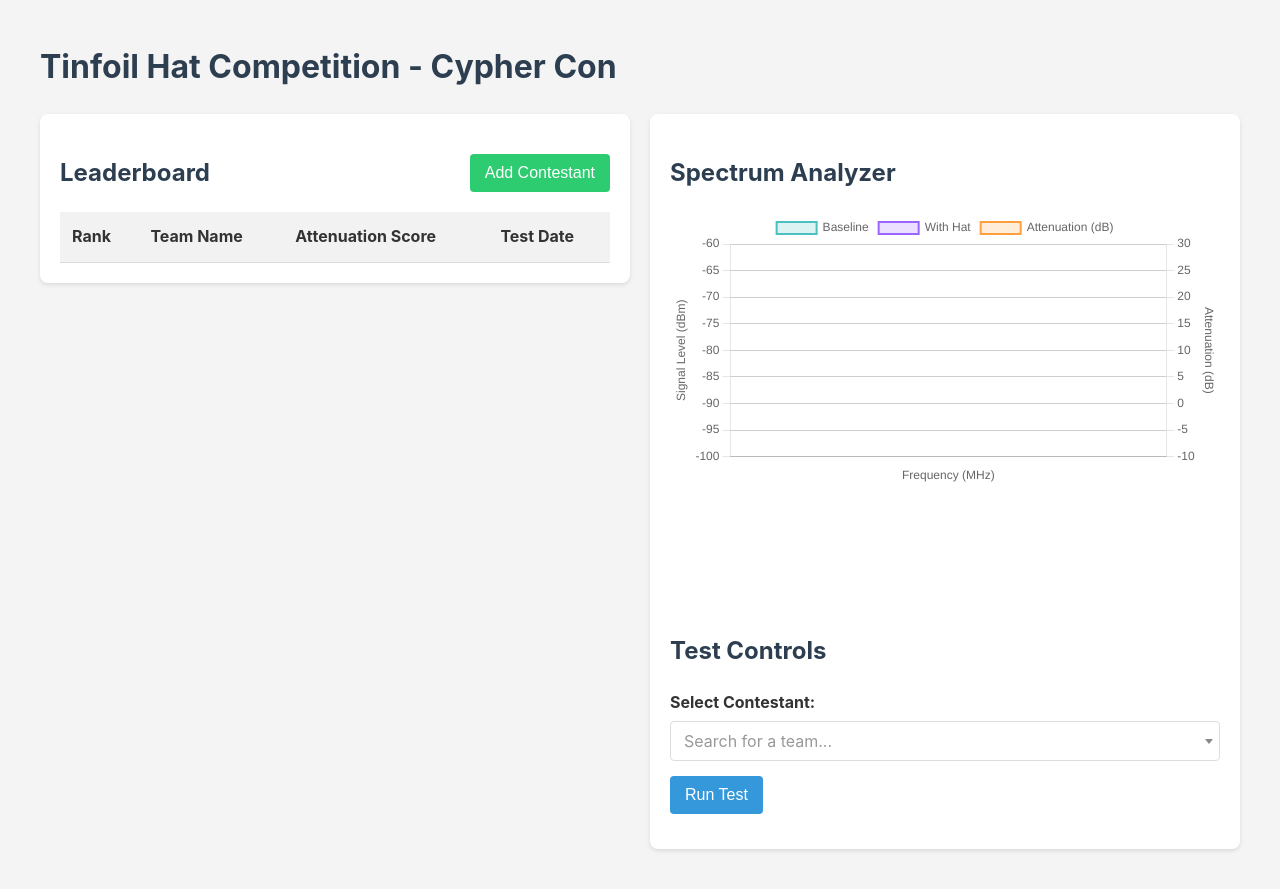
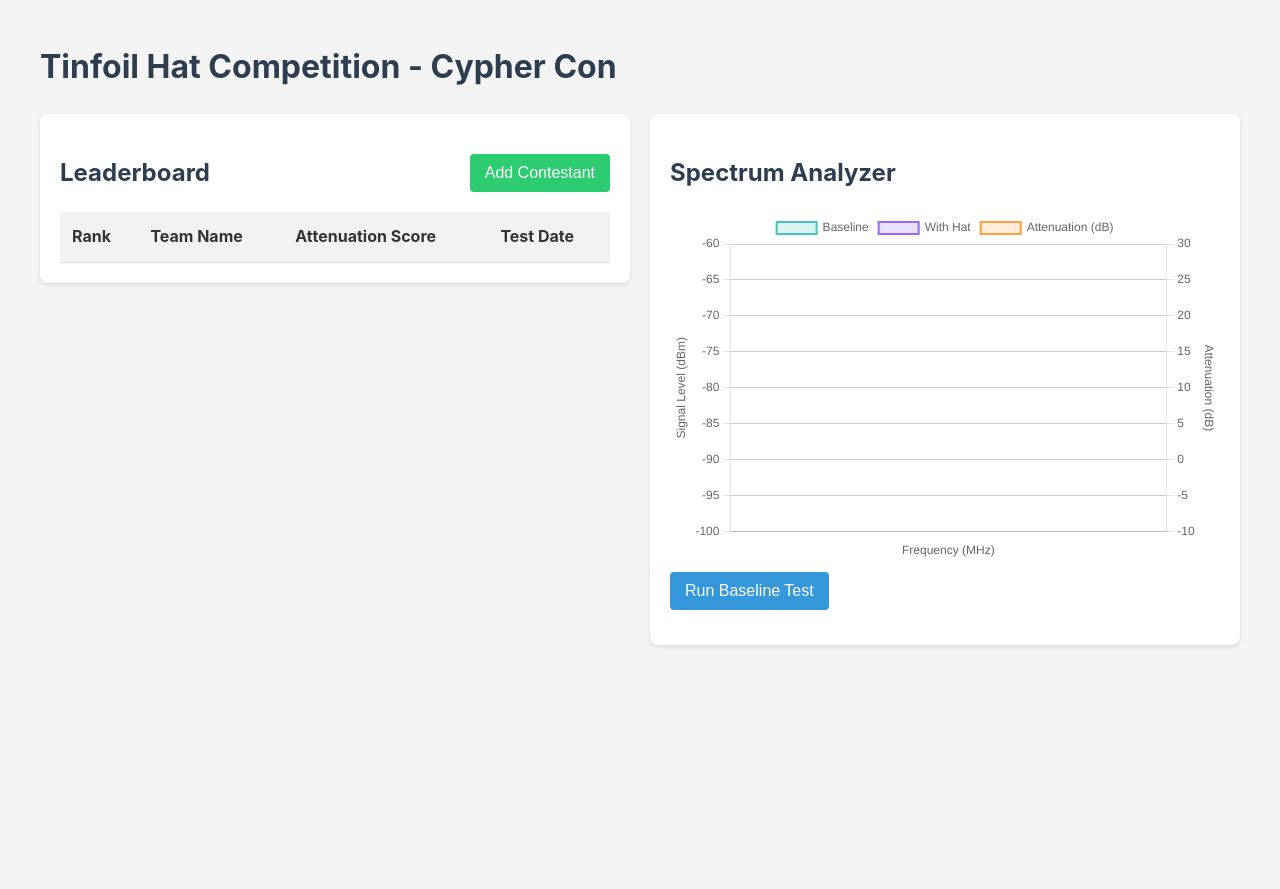
Before and after one commit to amne51ac/tinfoilhat, a Flask app: page / in a window 1280 px wide. After the commit the page ends 647 px from the top, so only its background shows below. Run offline with Flask 2, Linux system fonts and the light colour scheme; tables that the repository leaves empty hold one stand-in row (values such as "Sample post"); lists and menus that the app fills with data are empty; parts of the project's set-up code (start-up, migrations or seed data) failed here and were passed over; some libraries are stand-ins or nearby versions.

Commit message:
fix chart container padding

```diff
--- a/tinfoilhat/templates/index.html
+++ b/tinfoilhat/templates/index.html
@@ -99,8 +99,9 @@
 
         .chart-container {
             position: relative;
-            height: 400px;
+            height: 350px;
             width: 100%;
+            margin-bottom: 10px;
         }
 
         .message {
@@ -262,19 +263,8 @@
                     </div>
                     <p id="current-freq-text">Measuring at: <span id="current-frequency">0</span> MHz</p>
                 </div>
-                <h2>Test Controls</h2>
-                <div class="form-group">
-                    <label for="contestant_id">Select Contestant:</label>
-                    <select id="contestant_id" name="contestant_id">
-                        <option value="">-- Search or select a team --</option>
-                        {% for contestant in contestants %}
-                            <option value="{{ contestant.id }}">{{ contestant.name }}</option>
-                        {% endfor %}
-                    </select>
-                </div>
-
-                <div class="form-group">
-                    <button id="test-button" onclick="runCompleteTest()">Run Test</button>
+                <div class="form-group" style="margin-top: 5px;">
+                    <button id="test-button" onclick="runCompleteTest()">Run Baseline Test</button>
                     <button id="stop-button" class="button-stop" onclick="stopMeasurement()" style="background-color: #e74c3c; display: none;">Stop Measurement</button>
                 </div>
 
@@ -327,11 +317,12 @@
             // Update chart labels
             updateChartLabels();
 
-            // Initialize searchable dropdown for contestant selection
-            $('#contestant_id').select2({
+            // Initialize modal contestant selection dropdown
+            $('#modal-contestant-id').select2({
                 placeholder: "Search for a team...",
                 allowClear: true,
                 width: '100%',
+                dropdownParent: $('#continue-modal'),
                 language: {
                     searching: function() {
                         return 'Searching...';
@@ -339,12 +330,6 @@
                     noResults: function() {
                         return 'No teams found';
                     }
-                },
-                templateResult: function(data) {
-                    if (data.loading) {
-                        return 'Searching...';
-                    }
-                    return data.text;
                 }
             });
 
@@ -359,25 +344,50 @@
             });
 
             // Modal functionality
-            const modal = document.getElementById('registration-modal');
-            const openModalBtn = document.getElementById('open-registration-modal');
-            const closeModalBtn = document.querySelector('.close-modal');
+            const registrationModal = document.getElementById('registration-modal');
+            const openRegistrationModalBtn = document.getElementById('open-registration-modal');
+            const closeRegistrationModalBtn = registrationModal.querySelector('.close-modal');
 
             // Open the modal when the button is clicked
-            openModalBtn.addEventListener('click', function() {
-                modal.style.display = 'block';
+            openRegistrationModalBtn.addEventListener('click', function() {
+                registrationModal.style.display = 'block';
             });
 
             // Close the modal when the close button is clicked
-            closeModalBtn.addEventListener('click', function() {
-                modal.style.display = 'none';
+            closeRegistrationModalBtn.addEventListener('click', function() {
+                registrationModal.style.display = 'none';
             });
 
             // Close the modal when clicking outside of it
             window.addEventListener('click', function(event) {
-                if (event.target === modal) {
-                    modal.style.display = 'none';
+                if (event.target === registrationModal) {
+                    registrationModal.style.display = 'none';
                 }
+            });
+
+            // Set up continue modal functionality
+            const continueModal = document.getElementById('continue-modal');
+            const closeContinueModalBtn = document.getElementById('close-continue-modal');
+
+            // Close the continue modal when the close button is clicked
+            closeContinueModalBtn.addEventListener('click', function() {
+                continueModal.style.display = 'none';
+            });
+
+            // Close the continue modal when clicking outside of it
+            window.addEventListener('click', function(event) {
+                if (event.target === continueModal) {
+                    continueModal.style.display = 'none';
+                }
+            });
+
+            // Set up hat type buttons
+            document.getElementById('classic-hat-button').addEventListener('click', function() {
+                startHatMeasurement('classic');
+            });
+
+            document.getElementById('hybrid-hat-button').addEventListener('click', function() {
+                startHatMeasurement('hybrid');
             });
         });
 
@@ -480,6 +490,12 @@
                 },
                 options: {
                     responsive: true,
+                    maintainAspectRatio: false,
+                    layout: {
+                        padding: {
+                            bottom: 0 // Minimize bottom padding
+                        }
+                    },
                     scales: {
                         x: {
                             title: {
@@ -584,13 +600,6 @@
 
         // Run the complete test flow: baseline followed by hat measurement
         async function runCompleteTest() {
-            const contestantId = document.getElementById('contestant_id').value;
-
-            if (!contestantId) {
-                alert('Please select a contestant before running the test.');
-                return;
-            }
-
             if (measurementInProgress) {
                 return;
             }
@@ -652,7 +661,7 @@
 
             // PHASE 2: PROMPT USER TO PLACE HAT
             // -----------------------------
-            statusEl.textContent = 'PHASE 1 COMPLETE! Please place the hat on the measurement device, then click "Continue" to start measuring the hat. You can also re-run the baseline test if needed.';
+            statusEl.textContent = 'PHASE 1 COMPLETE! Please place the hat on the measurement device and select options to continue.';
 
             // Reset measurement in progress flag to allow re-running the baseline
             measurementInProgress = false;
@@ -661,36 +670,46 @@
             document.getElementById('test-button').disabled = false;
             console.log('Baseline completed - Test button re-enabled for rebaselining if needed');
 
-            // Remove any existing continue buttons before creating a new one
-            const oldContinueButtons = document.querySelectorAll('#continue-button');
-            oldContinueButtons.forEach(button => button.remove());
+            // Show the continue modal
+            document.getElementById('continue-modal').style.display = 'block';
+        }
 
-            // Show continue button and wait for user to click it
-            const continueButton = document.createElement('button');
-            continueButton.textContent = 'Continue to Hat Measurement';
-            continueButton.className = 'button-secondary';
-            continueButton.id = 'continue-button';
-            continueButton.style.marginTop = '10px';
-            statusEl.parentNode.insertBefore(continueButton, statusEl.nextSibling);
+        // Start hat measurement after user selects hat type and contestant
+        async function startHatMeasurement(hatType) {
+            const modalContestantId = document.getElementById('modal-contestant-id').value;
 
-            await new Promise(resolve => {
-                continueButton.onclick = resolve;
-            });
+            if (!modalContestantId) {
+                alert('Please select a contestant before continuing.');
+                return;
+            }
 
-            // Remove the continue button
-            continueButton.remove();
+            // Store contestant ID for saving results later
+            window.currentContestantId = modalContestantId;
+
+            // Close the continue modal
+            document.getElementById('continue-modal').style.display = 'none';
+
+            // Get status element reference
+            const statusEl = document.getElementById('test-status');
 
             // PHASE 3: HAT MEASUREMENT
             // -----------------------------
-            // Disable the test button again during hat measurement
+            // Disable the test button during hat measurement
             document.getElementById('test-button').disabled = true;
 
+            // Update status message with hat type
             currentTestType = 'hat';
-            statusEl.textContent = 'PHASE 2: Measuring hat attenuation...';
+            statusEl.textContent = `PHASE 2: Measuring ${hatType} hat attenuation...`;
+
+            // Store hat type for saving with results
+            window.currentHatType = hatType;
 
             // Reset progress bar
             document.getElementById('measurement-progress').value = 0;
             document.getElementById('progress-text').textContent = '0%';
+
+            // Set measurement in progress flag
+            measurementInProgress = true;
 
             // Measure hat
             await measureAllFrequencies('hat');
@@ -873,7 +892,7 @@
 
         // Save test results to database
         async function saveResults() {
-            const contestantId = document.getElementById('contestant_id').value;
+            const contestantId = window.currentContestantId;
             const statusEl = document.getElementById('test-status');
 
             if (!contestantId) {
@@ -889,7 +908,8 @@
                         'Content-Type': 'application/json'
                     },
                     body: JSON.stringify({
-                        contestant_id: contestantId
+                        contestant_id: contestantId,
+                        hat_type: window.currentHatType || 'classic' // Include hat type in the saved data
                     })
                 });
 
@@ -988,27 +1008,28 @@
 
         // Refresh the contestant dropdown with new data
         function refreshContestantDropdown(contestants) {
-            const dropdown = document.getElementById('contestant_id');
-            const currentValue = dropdown.value;
+            // Update modal dropdown
+            const modalDropdown = document.getElementById('modal-contestant-id');
+            const modalCurrentValue = modalDropdown.value;
 
             // Store current selection
-            dropdown.innerHTML = '<option value="">-- Search or select a team --</option>';
+            modalDropdown.innerHTML = '<option value="">-- Search or select a team --</option>';
 
             // Add all contestants
             contestants.forEach(contestant => {
                 const option = document.createElement('option');
                 option.value = contestant.id;
                 option.textContent = contestant.name;
-                dropdown.appendChild(option);
+                modalDropdown.appendChild(option);
             });
 
             // Restore previous selection if it still exists
-            if (currentValue) {
-                dropdown.value = currentValue;
+            if (modalCurrentValue) {
+                modalDropdown.value = modalCurrentValue;
             }
 
             // Refresh Select2 to show the changes
-            $('#contestant_id').trigger('change');
+            $('#modal-contestant-id').trigger('change');
         }
     </script>
 
```
Also changed, not shown: other parts of tinfoilhat/templates/index.html (+33 -0 lines).
